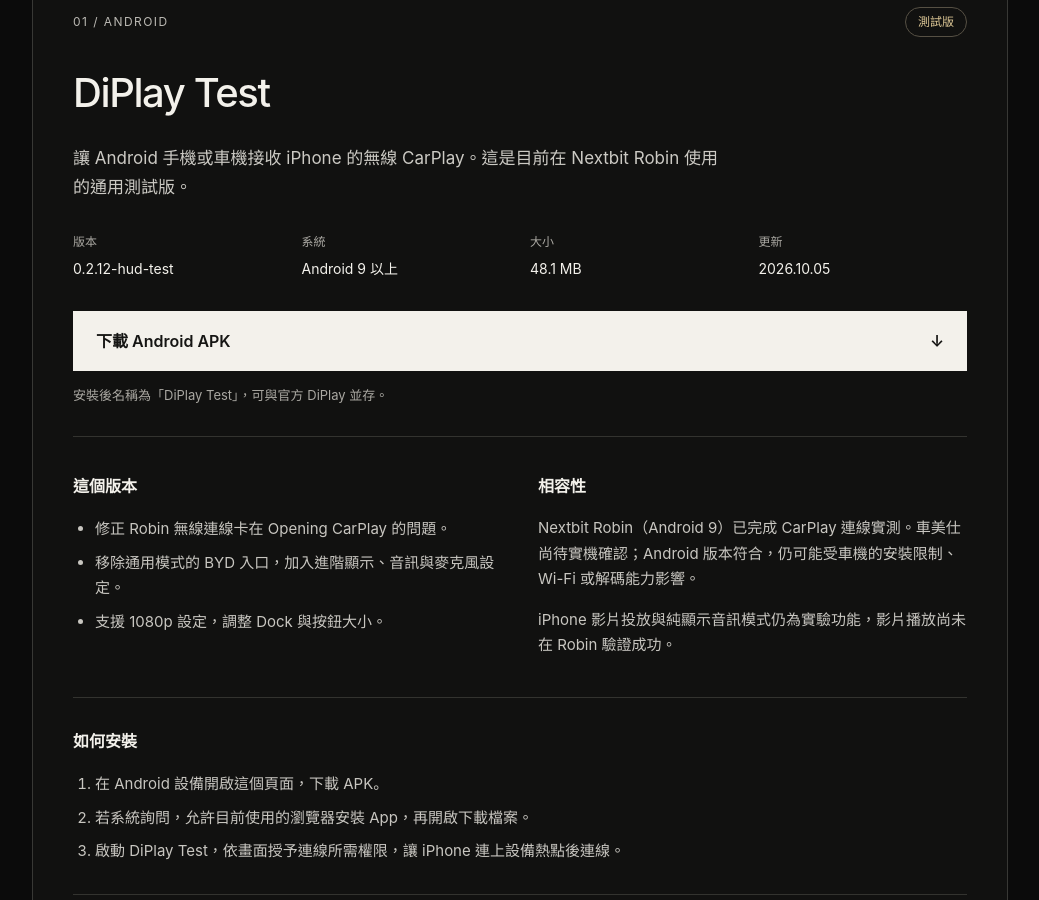
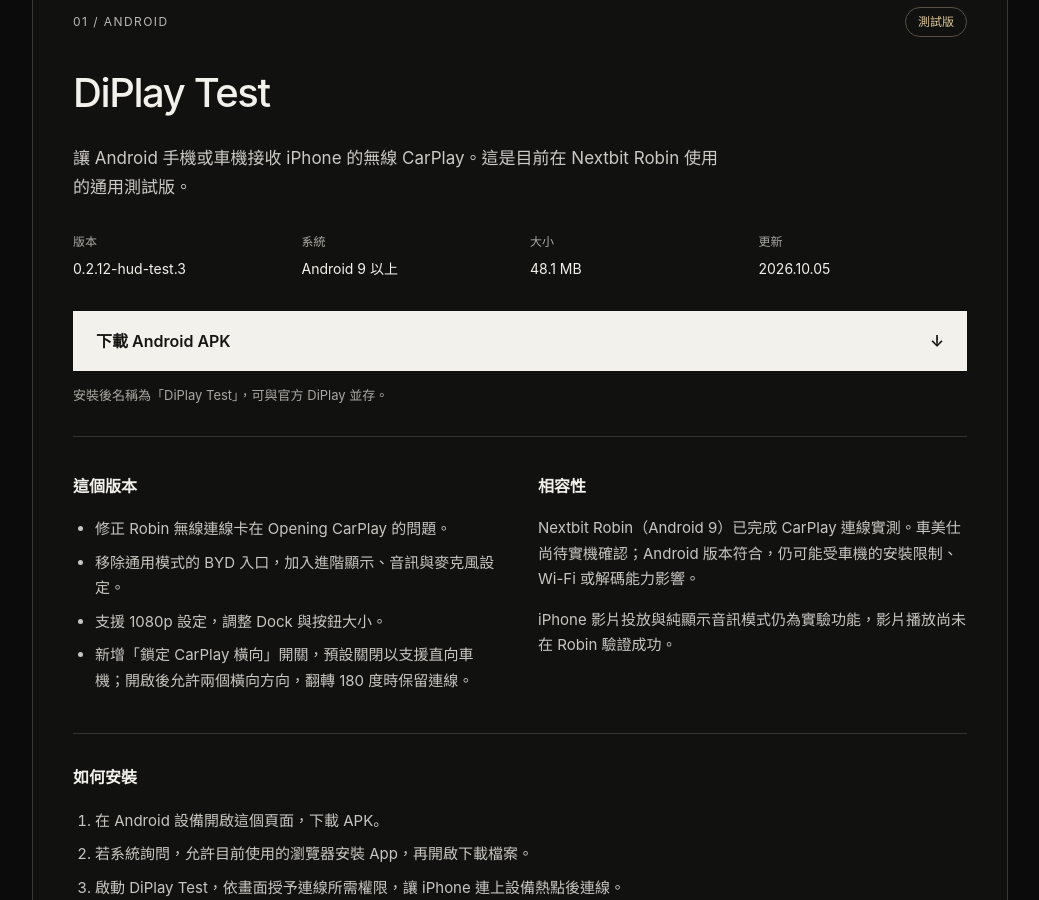
Before and after one commit to lancer1234/lancer1234.github.io, a Jekyll site: the page app/index.html, which Jekyll copies as it is, in a window 1280 px wide and 900 px high, scrolled down 432 px. Shown: the whole window, without its empty margins (120-1159 px from the left). Built offline with Jekyll 4.4.1, drawn with Linux system fonts in a browser that asks for light colours.

Commit message:
Add optional CarPlay landscape lock to download build

```diff
--- a/app/index.html
+++ b/app/index.html
@@ -15,12 +15,12 @@
 <div class="release-top"><span class="eyebrow">01 / ANDROID</span><span class="badge">測試版</span></div>
 <h2 id="app-title">DiPlay Test</h2>
 <p class="description">讓 Android 手機或車機接收 iPhone 的無線 CarPlay。這是目前在 Nextbit Robin 使用的通用測試版。</p>
-<dl class="metadata"><div><dt>版本</dt><dd>0.2.12-hud-test</dd></div><div><dt>系統</dt><dd>Android 9 以上</dd></div><div><dt>大小</dt><dd>48.1 MB</dd></div><div><dt>更新</dt><dd>2026.10.05</dd></div></dl>
-<a class="download" href="/app/downloads/DiPlay-0.2.12-generic-20261005.apk" download>下載 Android APK <span aria-hidden="true">↓</span></a>
+<dl class="metadata"><div><dt>版本</dt><dd>0.2.12-hud-test.3</dd></div><div><dt>系統</dt><dd>Android 9 以上</dd></div><div><dt>大小</dt><dd>48.1 MB</dd></div><div><dt>更新</dt><dd>2026.10.05</dd></div></dl>
+<a class="download" href="/app/downloads/DiPlay-0.2.12-generic-settings-20261005.apk" download>下載 Android APK <span aria-hidden="true">↓</span></a>
 <p class="caption">安裝後名稱為「DiPlay Test」，可與官方 DiPlay 並存。</p>
-<div class="notes"><section><h3>這個版本</h3><ul><li>修正 Robin 無線連線卡在 Opening CarPlay 的問題。</li><li>移除通用模式的 BYD 入口，加入進階顯示、音訊與麥克風設定。</li><li>支援 1080p 設定，調整 Dock 與按鈕大小。</li></ul></section><section><h3>相容性</h3><p>Nextbit Robin（Android 9）已完成 CarPlay 連線實測。車美仕尚待實機確認；Android 版本符合，仍可能受車機的安裝限制、Wi-Fi 或解碼能力影響。</p><p>iPhone 影片投放與純顯示音訊模式仍為實驗功能，影片播放尚未在 Robin 驗證成功。</p></section></div>
+<div class="notes"><section><h3>這個版本</h3><ul><li>修正 Robin 無線連線卡在 Opening CarPlay 的問題。</li><li>移除通用模式的 BYD 入口，加入進階顯示、音訊與麥克風設定。</li><li>支援 1080p 設定，調整 Dock 與按鈕大小。</li><li>新增「鎖定 CarPlay 橫向」開關，預設關閉以支援直向車機；開啟後允許兩個橫向方向，翻轉 180 度時保留連線。</li></ul></section><section><h3>相容性</h3><p>Nextbit Robin（Android 9）已完成 CarPlay 連線實測。車美仕尚待實機確認；Android 版本符合，仍可能受車機的安裝限制、Wi-Fi 或解碼能力影響。</p><p>iPhone 影片投放與純顯示音訊模式仍為實驗功能，影片播放尚未在 Robin 驗證成功。</p></section></div>
 <section class="install"><h3>如何安裝</h3><ol><li>在 Android 設備開啟這個頁面，下載 APK。</li><li>若系統詢問，允許目前使用的瀏覽器安裝 App，再開啟下載檔案。</li><li>啟動 DiPlay Test，依畫面授予連線所需權限，讓 iPhone 連上設備熱點後連線。</li></ol></section>
-<details><summary>檔案校驗</summary><p>SHA-256</p><code>421f3433201326fd58e4239216991360a55bba8070717f6503b58e859355d4a6</code><p><a href="/app/downloads/DiPlay-0.2.12-generic-20261005.apk.sha256" download>下載校驗檔</a></p></details>
+<details><summary>檔案校驗</summary><p>SHA-256</p><code>c071d56320f14b3481e389c8e5e5f8079ad04841ae7c09ce56b2cb9bc95eb010</code><p><a href="/app/downloads/DiPlay-0.2.12-generic-settings-20261005.apk.sha256" download>下載校驗檔</a></p></details>
 </article>
 <p class="page-note">此頁未列在網站導覽；持有網址的人仍可存取。</p>
 </main>
```
Also changed, not shown: 3 other files.
